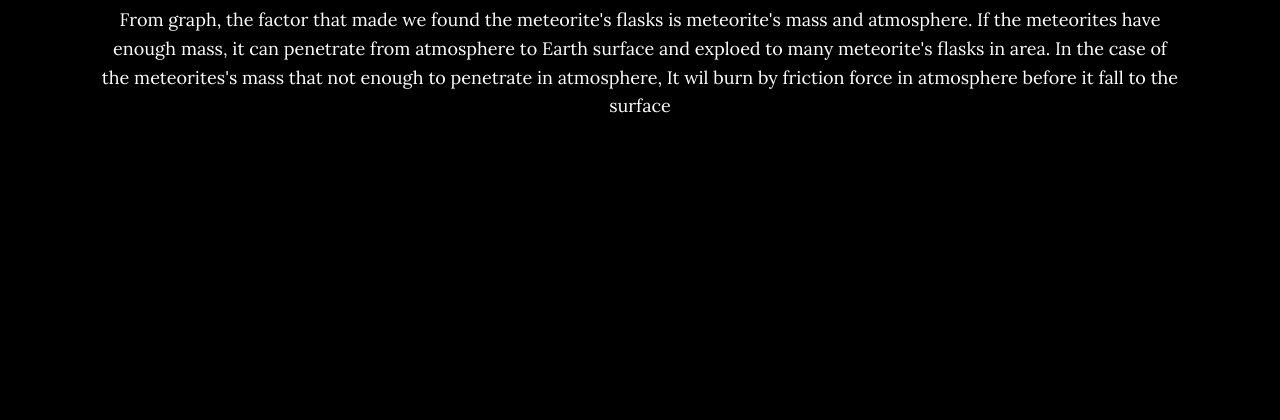
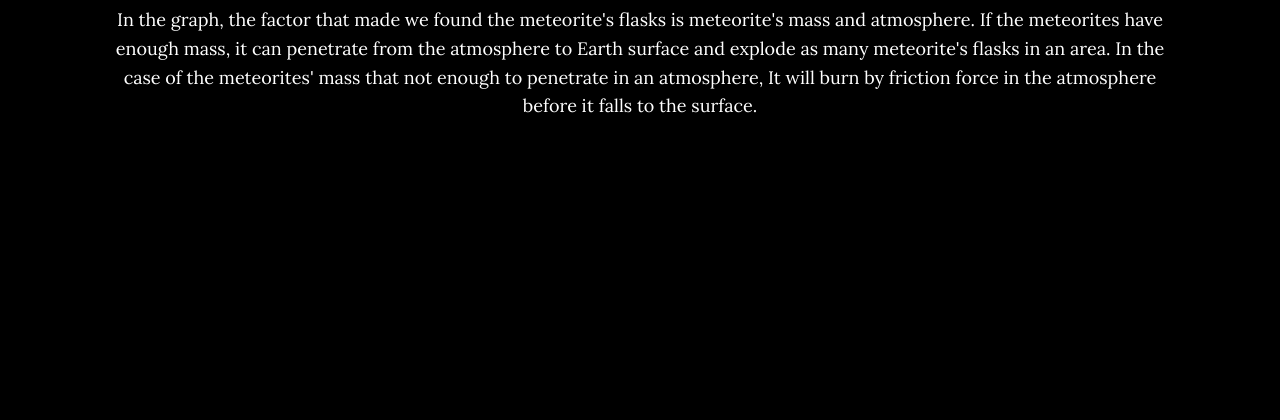
Before and after one commit to dekdew/Meteorite-Landings-Analysis, a Flask app: page / in a window 1280 px wide. Shown: the part 1132-1552 px from the top of the page. Run offline with Flask 2, Linux system fonts and the light colour scheme; some libraries are stand-ins or nearby versions.

Commit message:
Explicate Graph

```diff
--- a/templates/index.html
+++ b/templates/index.html
@@ -89,7 +89,7 @@
           </object>
         </div>
         <div class="col-lg-12 mx-auto">
-          <p>From graph, the factor that made we found the meteorite's flasks is meteorite's mass and atmosphere. If the meteorites have enough mass, it can penetrate from atmosphere to Earth surface and exploed to many meteorite's flasks in area. In the case of the meteorites's mass that not enough to penetrate in atmosphere, It wil burn by friction force in atmosphere before it fall to the surface</p>
+          <p>In the graph, the factor that made we found the meteorite's flasks is meteorite's mass and atmosphere. If the meteorites have enough mass, it can penetrate from the atmosphere to Earth surface and explode as many meteorite's flasks in an area. In the case of the meteorites' mass that not enough to penetrate in an atmosphere, It will burn by friction force in the atmosphere before it falls to the surface.</p>
         </div>
       </div>
     </section>
@@ -107,7 +107,7 @@
           </object>
         </div>
         <div class="col-lg-12 mx-auto">
-          <p>From graph, we can assumed in two case. First, the technology advancement, then the geological survey. In the technology case, by an advancement of technoogy can made astronomers found many meteorites in space and our Earth in the past to present, using teloscrope, the power of magnetism or power of science technology. For unknown case, is from geological survey by biological verification or chemical verification, this proceses is similar to fossil verification or layer verification. Is made scienctist analyzed between ston and meteorite.</p>
+          <p>In the graph, we can assume in two cases. The technology advancement and the geological survey. In the technology case, by an advancement of technology can make scientists found many meteorites in our Earth in the past to present, using a telescope, the power of magnetism and age of meteorites from biological verification. For unknown case, is from a geological survey by biological verification or chemical verification with the meteorites in the layer and can't find out the age of it, this process is similar to fossil verification or layer verification.</p>
         </div>
       </div>
     </section>
@@ -121,7 +121,7 @@
           </object>
         </div>
         <div class="col-lg-12 mx-auto">
-          <p style="color:#000;">From graph, the factor that effect with this graph is magnitude/radius of meteorite impact and element of meteorite. We also known the meteorites in ou Earth is only flask from the big one, sciencetist considered the mass of meteorites from their biological for analyzed type then considered thier impact magnitude with thier type for calculated the real mass of imeteorites. In some case, some meteorites has no impact maginitude and almost absolute burn, that hard for considered and calculated the real mass.</p>
+          <p style="color:#000;">In the graph, the factor that effects with this graph is magnitude/radius of meteorite impact and element of the meteorite. We also knew the meteorites in our Earth is only flasks from the big one, scientists considered the mass of meteorites from their biological by analyzed type and considered the impact magnitude with the type of meteorite for calculated the real mass of it. In some case, some meteorites have no impact magnitude and almost absolute burn by friction force in the atmosphere. So, that made scientists can't consider the mass of it.</p>
         </div>
       </div>
     </section>
```
